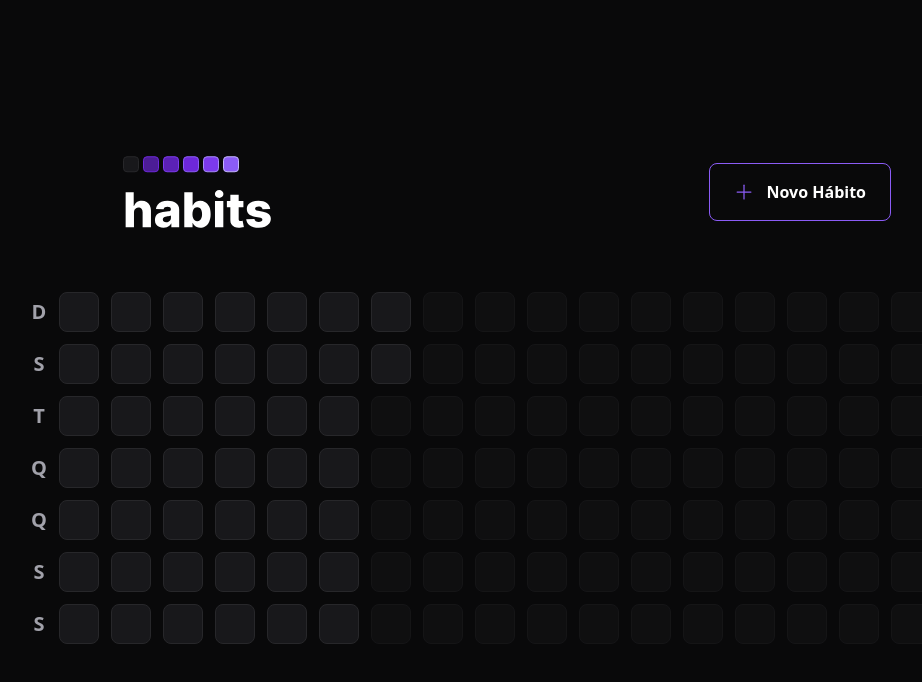
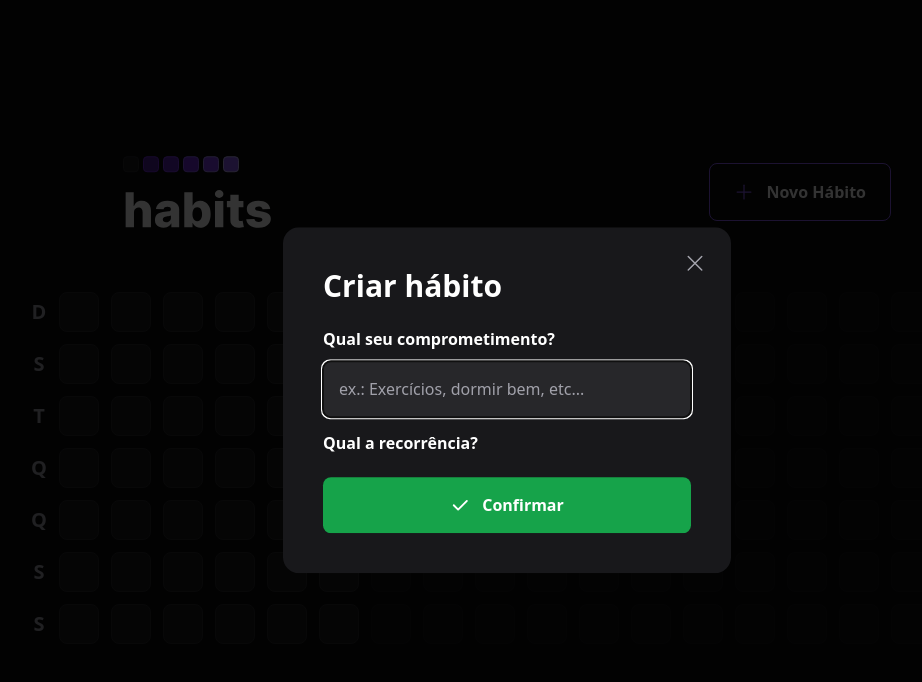
Before and after one commit to ur4sh1/WEB-Setup---NLW-Rocketseat, a React (Vite) app: page / in a window 1280 px wide. Both pictures are taken after a click on the button "Novo Hábito". Shown: the top 682 px of the page, without its empty margins (133-1055 px from the left). Built offline with nearby package versions, Linux system fonts and the light colour scheme.

Commit message:
add and config radix popover/dialog

```diff
--- a/package.json
+++ b/package.json
@@ -9,6 +9,8 @@
     "preview": "vite preview"
   },
   "dependencies": {
+    "@radix-ui/react-dialog": "^1.0.2",
+    "@radix-ui/react-popover": "^1.0.3",
     "dayjs": "^1.11.7",
     "phosphor-react": "^1.4.1",
     "react": "^18.2.0",
--- a/src/components/HabitDay.tsx
+++ b/src/components/HabitDay.tsx
@@ -1,7 +1,21 @@
-
+import * as Popover from '@radix-ui/react-popover';
 
 export function HabitDay() {
   return (
-    <div className="w-10 h-10 bg-zinc-900 border border-zinc-800 rounded-lg "></div>
+    <Popover.Root>
+      <Popover.Trigger className="w-10 h-10 bg-zinc-900 border border-zinc-800 rounded-lg "/>
+
+      <Popover.Portal>
+        <Popover.Content className="min-w-[320px] p-6 rounded-2xl bg-zinc-900 flex flex-col">
+          <span className="font-semibold text-zinc-400">terça-feira</span>
+          <span className="mt-1 font-extrabold leading-tight text-3xl">17/01</span>
+
+          <div className="h-3 rounded-xl bg-zinc-700 w-full mt-4">
+            <div className="h-3 rounded-xl bg-violet-600 w-3/4" />
+          </div>
+          <Popover.Arrow className="fill-zinc-900" height={8} width={16} />
+        </Popover.Content>
+      </Popover.Portal>
+    </Popover.Root>
   )
 }
--- a/src/components/Header.tsx
+++ b/src/components/Header.tsx
@@ -1,16 +1,38 @@
 import logoImage from '../assets/logo.svg';
-import { Plus } from 'phosphor-react';
+import { Plus, X } from 'phosphor-react';
+import * as Dialog from '@radix-ui/react-dialog';
+import { NewHabitForrm } from './NewHabitForrm';
 
 export function Header() {
+
   return (
     <div className="w-full max-w-3xl mx-auto flex items-center justify-between">
+
     <img src={logoImage} alt="Habits"/>
-    <button
-    type="button"
-    className="border border-violet-500 font-semibold rounded-lg px-6 py-4 flex items-center gap-3 hover:border-violet-300 "
-    >
-      <Plus size={20} className="text-violet-500" />
-      Novo Hábito</button>
+
+    <Dialog.Root>
+      <Dialog.Trigger
+      type="button"
+      className="border border-violet-500 font-semibold rounded-lg px-6 py-4 flex items-center gap-3 hover:border-violet-300 ">
+        <Plus size={20} className="text-violet-500" />
+        Novo Hábito
+      </Dialog.Trigger >
+
+      <Dialog.Portal>
+        <Dialog.Overlay className="w-screen h-screen bg-black/80 fixed inset-0" />
+        <Dialog.Content className="absolute p-10 bg-zinc-900 rounded-2xl w-full max-w-md top-1/2 left-1/2 -translate-x-1/2 -translate-y-1/2">
+          <Dialog.Close className="absolute right-6 top-6 text-zinc-400 hover:text-zinc-200">
+            <X size={24} aria-label="Fechar" />
+          </Dialog.Close>
+
+          <Dialog.Title className="text-3xl leading-tight font-extrabold">
+            Criar hábito
+          </Dialog.Title>
+
+          <NewHabitForrm />
+        </Dialog.Content>
+      </Dialog.Portal>
+    </Dialog.Root>
     </div>
   )
 }
--- /dev/null
+++ b/src/components/NewHabitForrm.tsx
@@ -0,0 +1,25 @@
+import { Check } from "phosphor-react";
+
+export function NewHabitForrm() {
+  return (
+    <form className="w-full flex flex-col mt-6">
+      <label className="font-semibold leading-tight" htmlFor="title">
+        Qual seu comprometimento?
+      </label>
+      <input type="text" id="title"
+      placeholder="ex.: Exercícios, dormir bem, etc..."
+      autoFocus
+      className="p-4 rounded-lg mt-3 bg-zinc-800 text-white placeholder:text-zinc-400"
+      />
+
+      <label  htmlFor="" className="font-semibold leading-tight mt-4">
+        Qual a recorrência?
+      </label>
+
+      <button type="submit" className="mt-6 rounded-lg p-4 flex items-center justify-center font-semibold bg-green-600 gap-3 hover:bg-green-500">
+        <Check size={20} weight="bold" />
+        Confirmar
+      </button>
+    </form>
+  )
+}
```
Also changed, not shown: 2 other files (tests, documents, lock files or other folders).
